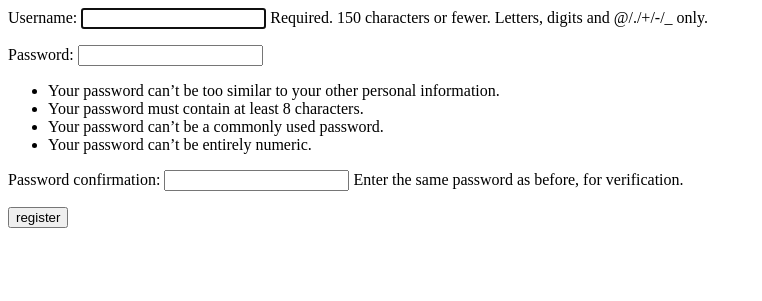
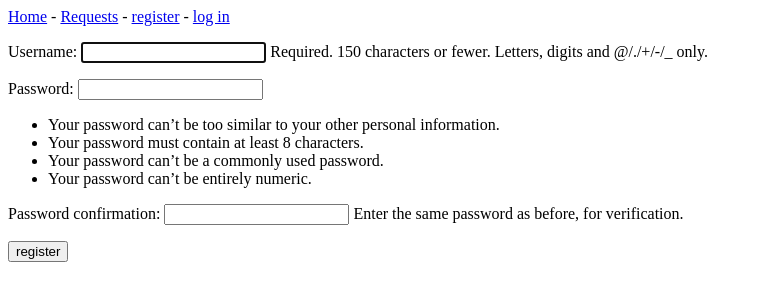
Before and after one commit to jwolf20/ta_hours, a Django app: page /users/register/ in a window 1280 px wide. Shown: the top 301 px of the page, without its empty margins (0-762 px from the left). Run offline with Django 3.2, Linux system fonts and the light colour scheme.

Commit message:
changed users, fixed based

```diff
--- a/requests/templates/requests/base.html
+++ b/requests/templates/requests/base.html
@@ -1,5 +1,12 @@
 <p>
   <a href="{% url 'requests:index' %}">Home</a> -
-  <a href="{% url 'requests:requests' %}">Requests</a>
+  <a href="{% url 'requests:requests' %}">Requests</a> -
+  {% if user.is_authenticated %}
+  	Hello, {{ user.username }}. -
+  	<a href="{% url 'users:logout' %}">log out</a>
+  {% else %}
+    <a href="{% url 'users:register' %}">register</a> -
+  	<a href="{% url 'users:login' %}">log in</a>
+  {% endif %}
 </p>
 {% block content %}{% endblock content %}
--- /dev/null
+++ b/users/templates/users/confirm.html
@@ -0,0 +1,5 @@
+{% extends "requests/base.html" %}
+
+{% block content %}
+  <p>Check your email for confirmation.</p>
+{% endblock content %}
--- a/users/templates/users/login.html
+++ b/users/templates/users/login.html
@@ -1,4 +1,4 @@
-
+{% extends "requests/base.html" %}
 {% block content %}
 {% if form.errors %}
 <p>Your username and password didn't match. Please try again.</p>
@@ -7,6 +7,6 @@
 {% csrf_token %}
 {{ form.as_p }}
 	<button name="submit">log in</button>
-	<input type="hidden" name="next" value="{% url 'https://www.reddit.com'}" />
+	<input type="hidden" name="next" value="{% url 'requests:requests' %}" />
 </form>
 {% endblock content %}
--- a/users/templates/users/register.html
+++ b/users/templates/users/register.html
@@ -1,9 +1,9 @@
-
+{% extends "requests/base.html" %}
 {% block content %}
 <form method="post" action="{% url 'users:register' %}">
 {% csrf_token %}
 {{ form.as_p }}
 <button name="submit">register</button>
-<input type="hidden" name="next" value="reddit.com" />
+<input type="hidden" name="next" value="{% url 'users:confirm' %}" />
 </form>
 {% endblock content %}
--- a/users/urls.py
+++ b/users/urls.py
@@ -9,4 +9,9 @@ urlpatterns = [
 		name='login'),
 	# Registration page
 	url(r'^register/$', views.register, name='register'),
+	# Logout page
+	url(r'^logout/$', views.logout_view, name='logout'),
+	# Thank you for registering, go to email to confirm
+	url(r'^confirm/$', views.confirm, {'template_name': 'users/confirm.html'},
+		name='confirm'),
 ]
--- a/users/views.py
+++ b/users/views.py
@@ -7,12 +7,19 @@ from django.contrib.auth import logout
 
 from django.contrib.auth import login, logout, authenticate
 from django.contrib.auth.forms import UserCreationForm
+from django.core.mail import send_mail
+from django.contrib.auth.models import User
 
 def logout_view(request):
 	"""Log the user out."""
 	logout(request)
-	return HttpResponseRedirect(reverse('learning_logs:index'))
+	return HttpResponseRedirect(reverse('requests:index'))
 
+def confirm(request):
+	return render(request, 'users/confirm.html')
+
+def already_registered(request):
+	return render(request, 'users/already_registered')
 
 def register(request):
 	"""Register a new user."""
@@ -28,6 +35,6 @@ def register(request):
 			authenticated_user = authenticate(username=new_user.username,
 				password=request.POST['password1'])
 			login(request, authenticated_user)
-			return HttpResponseRedirect('https://www.reddit.com')
+			return HttpResponseRedirect(reverse('users:confirm'))
 	context = {'form': form}
 	return render(request, 'users/register.html', context)
```
Also changed, not shown: 1 other file.
